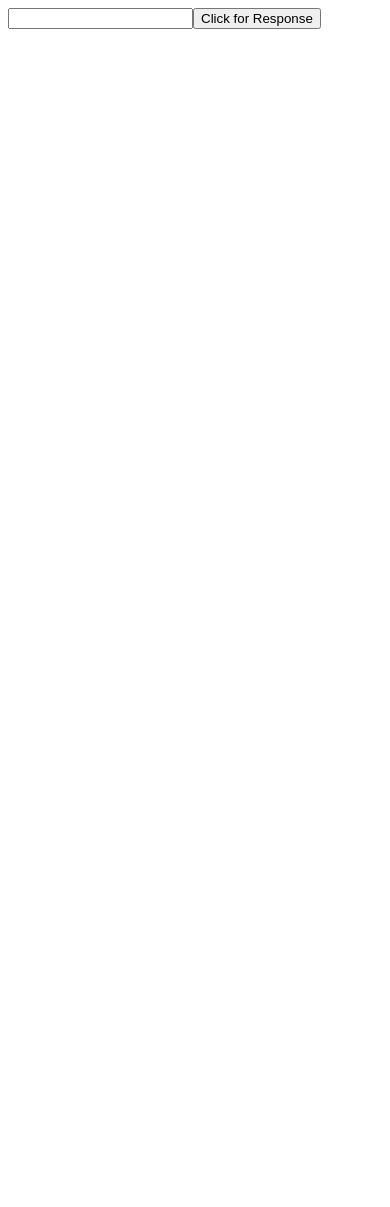
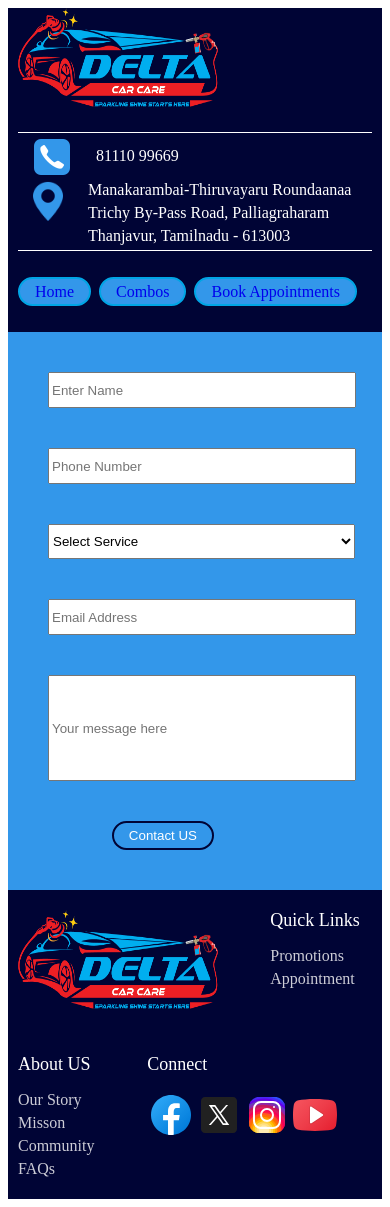
Before and after one commit to mkaruna/delta-car-care-app, a Vue app: page /contact-us in a window 390 px wide. Before the commit the page ends 844 px from the top, so only its background shows below. Built offline with nearby package versions, Linux system fonts and the light colour scheme.

Commit message:
add fb and insta support

```diff
--- a/index.html
+++ b/index.html
@@ -2,9 +2,9 @@
 <html lang="en">
   <head>
     <meta charset="UTF-8">
-    <link rel="icon" href="/favicon.ico">
+    <link rel="icon" href="/src/assets/logo.png">
     <meta name="viewport" content="width=device-width, initial-scale=1.0">
-    <title>Vite App</title>
+    <title>Delta Car Care - Car Wash in Thanjavur</title>
   </head>
   <body>
     <div id="app"></div>
--- a/src/components/contact-us.vue
+++ b/src/components/contact-us.vue
@@ -1,9 +1,10 @@
 <template>
     <div class="contact-us-container">
+        <!-- <iframe src="https://docs.google.com/forms/d/e/1FAIpQLSdfv_61kPaMvA8tXQshBTwGQuZuVFoZfq2JiTljdharEZiL3Q/viewform?embedded=true" width="640" height="959" frameborder="0" marginheight="0" marginwidth="0">Loading…</iframe> -->
         <form class="text-left" ref="formElement" @submit.prevent="response1">
-            <input name="entry.1166974658"/>
-            <button class="submit">Click for Response</button>
-            <!-- <div class="component-header row">
+            <!-- <input name="entry.1166974658"/>
+            <button class="submit">Click for Response</button> -->
+            <div class="component-header row">
                 <span>
                     Contact Us
                 </span>
@@ -11,12 +12,16 @@
             <div class="component-body row">
                 <div class="contact-us-form row">
                     <div class="contact-us-form-column column">
-                        <div class="service-row row">
-                            <div class="service-text-column text-column column">Select a Service:</div>
-                            <div class="service-input-column column">
-                                <select class="service" v-model="serviceType">
-                                    <option v-for="(key, value) in serviceTypes" :key="key" :id="value">{{ key }}</option>
-                                </select>
+                        <div class="customer-number-row row">
+                            <div class="customer-text-column text-column column">Customer Name:</div>
+                            <div class="customer-input-column column">
+                                <input name="entry.2005620554"/>
+                            </div>
+                        </div>
+                        <div class="mobile-number-row row">
+                            <div class="mobile-number-text-column text-column column">Mobile Number:</div>
+                            <div class="mobile-number-input-column column">
+                                <input name="entry.1166974658"/>
                             </div>
                         </div>
                         <div class="email-row row">
@@ -24,13 +29,15 @@
                                 <label for="email" class="formLabel">Email:</label>
                             </div>
                             <div class="email-input-column column">
-                                <input v-model="email"/>
+                                <input name="entry.1905163202" />
                             </div>
                         </div>
-                        <div class="mobile-number-row row">
-                            <div class="mobile-number-text-column text-column column">Mobile Number:</div>
-                            <div class="mobile-number-input-column column">
-                                <input name="entry.1166974658"/>
+                        <div class="service-row row">
+                            <div class="service-text-column text-column column">Select a Service:</div>
+                            <div class="service-input-column column">
+                                <select class="service" name="entry.444607297">
+                                    <option v-for="(key, value) in serviceTypes" :key="key" :id="value">{{ key }}</option>
+                                </select>
                             </div>
                         </div>
                         <div class="message-row row">
@@ -50,7 +57,7 @@
                     </div>
                 </div>
                 <div class="packages row"></div>
-            </div>-->
+            </div>
         </form>
     </div>
 </template>
@@ -84,12 +91,14 @@ export default {
             console.log(data);
             const t = await fetch(url, {
                 mode: "no-cors",
-                method: "post",
+                method: "POST",
                 headers:{
                         "Content-Type": "application/x-www-form-urlencoded",
                 },
                 body: new URLSearchParams(data).toString(),
             });
+
+            console.log(t);
 
             if(t) {
                 console.log(t);
--- a/src/components/contact-us1.vue
+++ b/src/components/contact-us1.vue
@@ -5,72 +5,65 @@
         </div>
         <div class="component-body row">
             <div class="customer-details column">
+                <form class="text-left" ref="formElement" @submit.prevent="response1">
+                    <div class="row customer-name">
+                        <div class="label column">
+                            <label class="formLabel">Contact Name:</label>
+                        </div>
+                        <div class="column">
+                            <input id="name" maxlength="80" name="entry.2005620554" size="20" type="text" class="form-control"
+                                placeholder="Enter Name">
+                        </div>
+                    </div>
+                    <div class="row phone">
+                        <div class="label column">
+                            <label class="formLabel">Phone:</label>
+                        </div>
+                        <div class="column">
+                            <input id="phone" maxlength="40" name="entry.1166974658" size="20" type="text" class="form-control"
+                                placeholder="Phone Number">
+                        </div>
+                    </div>
                     <div class="row service-type">
-                        <div class="column">
+                        <div class="label column">
                             <label class="formLabel">Select a Service:</label>
                         </div>
                         <div class="column">
-                            <select id="service" class="service" v-model="serviceType" placeholder="Select service">
+                            <select id="service" class="service" name="entry.444607297" placeholder="Select service">
                                 <option id="" disabled selected>Select Service</option>
                                 <option v-for="(key, value) in serviceTypes" :key="key" :id="value">{{ key }}</option>
                             </select>
                         </div>
                     </div>
-                <div class="row customer-name">
-                    <div class="column">
-                        <label class="formLabel">Contact Name:</label>
-                    </div>
-                    <div class="column">
-                        <input id="name" maxlength="80" v-model="customerName" size="20" type="text" class="form-control"
-                            placeholder="Enter Name">
-                    </div>
-                </div>
                     <div class="row email">
-                    <div class="column">
+                        <div class="label column">
                             <label class="formLabel">Email:</label>
                         </div>
                         <div class="column">
-                        <input id="email" maxlength="80" v-model="email" size="20" type="text" class="form-control"
+                            <input id="email" maxlength="80" name="entry.1905163202" size="20" type="text" class="form-control"
                                 placeholder="Email Address">
                         </div>
                     </div>
-                <div class="row phone">
-                    <div class="column">
-                        <label class="formLabel">Phone:</label>
-                    </div>
-                    <div class="column">
-                        <input id="phone" maxlength="40" v-model="phone" size="20" type="text" class="form-control"
-                            placeholder="Phone Number">
-                    </div>
-                </div>
                     <div class="row message-us">
-                    <div class="column">
+                        <div class="label column">
                             <label class="formLabel">Message:</label>
                         </div>
                         <div class="column">
-                        <input id="message" maxlength="40" v-model="message" size="20" type="textarea" class="form-control"
+                            <input id="message" maxlength="40" name="entry.839337160" size="20" type="textarea" class="form-control"
                                 placeholder="Your message here">
                         </div>
                     </div>
                     <div class="row controls">
                         <div class="column">
-                        <input type="button" name="Cancel" value="Cancel" class="form-control" />
-                    </div>
-                    <div class="column">
-                        <input type="button" name="Submit" value="Submit" class="form-control" @click="contactUs" />
+                            <button class="submit">Contact US</button>
                         </div>
                     </div>
+                </form>
             </div>
-            <div class="ad-here column">
-                <template v-for="(serviceType, index) in serviceData.list">
-                    <div class="service-type-item">{{ serviceType.serviceName }}</div>
-                    <ul v-if="serviceType.serviceName === 'Other Essential Services'" class="unordered-list">
-                        <li v-for="(service, index) in serviceType.services" class="service-item">
-                            {{ service }}
-                        </li>
-                    </ul>
-                </template>
-                <!-- <img class="delta-ad" src="../assets/delta-promotion-ad.jpg" /> -->
+            <div class="content-services row">
+                <div class="services-info-container column">
+                    <delta-services></delta-services>
+                </div>
             </div>
         </div>
         <div class="footer">
@@ -81,6 +74,7 @@
 <script>
 import DeltaHeader from "./delta-header.vue";
 import DeltaFooter from "./delta-footer.vue";
+import DeltaServices from "./delta-services.vue";
 import serviceData from "../resources/services.json";
 import { CourierClient } from "@trycourier/courier";
 
@@ -89,6 +83,7 @@ export default {
     components: {
         DeltaHeader,
         DeltaFooter,
+        DeltaServices
     },
     computed: {
         serviceTypes() {
@@ -105,6 +100,38 @@ export default {
         },
     },
     methods: {
+        async response1() {
+            const url =
+                "https://docs.google.com/forms/d/e/1FAIpQLSdfv_61kPaMvA8tXQshBTwGQuZuVFoZfq2JiTljdharEZiL3Q/formResponse";
+            var vm = this;
+            var formElement = vm.$refs.formElement;
+            var formData = new FormData(formElement);
+            var data = {};
+            console.log(formElement);
+            for (var pair of formData.entries()) {
+                console.log(pair[0] + ", " + pair[1]);
+                // data[pair[0]] = pair[1];
+            }
+            data["entry.2005620554"] = "Manimaran K";
+            data["entry.1166974658"] = "3125092223";
+            console.log(data);
+            const t = await fetch(url, {
+                mode: "no-cors",
+                method: "POST",
+                headers:{
+                        "Content-Type": "application/x-www-form-urlencoded",
+                },
+                body: new URLSearchParams(data).toString(),
+            });
+
+            console.log(t);
+
+            if(t) {
+                console.log(t);
+            } else {
+                console.log(`in catch`);
+            };
+        },
         async contactUs() {
             console.log(`Contact us   ${this.serviceType}`);
             const courier = new CourierClient({ authorizationToken: "N2NiNGQ1NDAtYzVlOS00OTYzLWFmMTYtNDQ1NTUxYTIxOGI4"});
@@ -144,6 +171,10 @@ export default {
 }
 </script>
 <style scoped>
+.app-main-page-container {
+  container-type: inline-size;
+
+
     .component-body {
         background-color: #3397ea;
         color: white;
@@ -178,20 +209,27 @@ export default {
                         width: 307.2px;
                         height: 35.2px;
                     }
+                    &.controls {
+                        text-align: right;
+
+                        .submit {
+                            list-style: none;
+                            border: 2px solid #000435 !important;
+                            border-radius: 20px;
+                            padding: 5px 15px 5px 15px;
+                            line-height: 15px;
+                            background-color: #3397EA;
+                            margin-right: 8px;
+                            display: inline-block;
+                            color: white;
+                        }
+
                     }
                 }
-        .ad-here {
-            .unordered-list {
-                list-style-type: square;
             }
-            .service-type-item {
-                font-size: 20px;
-                margin-bottom: 10px;
-            }
-            .service-item {
-                margin-bottom: 5px;
-                list-style-type: square;
-            }
+            .content-services {
+                width: 600px;
+                height: 600px;
             }
 
             .column {
@@ -199,8 +237,8 @@ export default {
             }
         }
 
-    @media screen and (max-width: 600px) {
-        .ad-here {
+        @container (max-width: 600px) {
+            .content-services {
                 display: none;
             }
             .customer-details {
@@ -227,9 +265,17 @@ export default {
                         width: 307.2px;
                         height: 35.2px;
                     }
+                    &.controls {
+                        text-align: right;
+
+                    }
+                }
+                .label {
+                    display: none;
                 }
             }
 
         }
     }
+}
 </style>
--- a/src/components/delta-footer.vue
+++ b/src/components/delta-footer.vue
@@ -39,10 +39,10 @@
       <div class="contact-us-container column">
         <div class="connect-us header-text">Connect</div>
         <div class="connect-social">
-          <i class="facebook-icon" onclick="open()"></i>
+          <i class="facebook-icon" @click="open('FB')"></i>
           <!-- <i class="facebook-icon" href="https://www.facebook.com/deltacarcare2024?mibextid=LQQJ4d" target="_blank"></i> -->
           <i class="twitter-icon"></i>
-          <i class="instagram-icon"></i>
+          <i class="instagram-icon" @click="open('Insta')"></i>
           <i class="youtube-icon"></i>
         </div>
       </div>
@@ -59,8 +59,12 @@ export default {
     },
 
     methods: {
-      open() {
-        window.open("https://www.facebook.com/deltacarcare2024?mibextid=LQQJ4d", "_blank", "noreferrer");
+      open(socailMediaHandle) {
+        let url = "https://www.facebook.com/deltacarcare2024?mibextid=LQQJ4d";
+        if(socailMediaHandle === "Insta") {
+          url = "https://www.instagram.com/deltacarcaretnj/?igsh=NnQ2aHk1ZHl5NWxv";
+        }
+        window.open(url);
       }
     },
 
--- a/src/components/delta-header.vue
+++ b/src/components/delta-header.vue
@@ -3,7 +3,7 @@
       <div class="logo-container column">
         <img class="delta-car-care-logo" src="../assets/logo.png" />
       </div>
-      <div class="offer-container column">
+      <div v-if="parentPage!=='contactus'" class="offer-container column">
         <div id="offer-div" @click="$emit('my-event')">
           <span id="offer">Click for Offer</span>
         </div>
@@ -37,7 +37,7 @@
             <router-link :to="{path: '/car-care-combos'}" class="carCombos">Combos</router-link>
           </li>
           <li class="contactus">
-            <router-link :to="{path: '/contact-us'}" class="contactus">Contact Us</router-link>
+            <router-link :to="{path: '/contact-us'}" class="contactus">Book Appointments</router-link>
           </li>
         </ul>
       </div>
@@ -58,12 +58,14 @@ export default {
         };
     },
     mounted() {
-      var blink = document.getElementById('offer');
+      if(this.parentPage !== 'contactus') {
+        var blink = document.getElementById('offer');
 
-      setInterval(function () {
+        setInterval(function () {
           blink.style.opacity =
-          (blink.style.opacity == 0 ? 1 : 0);
-      }, 1000);
+              (blink.style.opacity == 0 ? 1 : 0);
+        }, 1000);
+      }
     },
 }
 </script>
@@ -140,6 +142,11 @@ export default {
       background-color: #3397EA;
       margin-right: 8px;
       display: inline-block;
+      .home,
+      .carCombos,
+      .contactus {
+        text-decoration: none;
+      }
     }
     .phone-call-icon {
       width: 48px;
--- a/src/router/index.js
+++ b/src/router/index.js
@@ -1,7 +1,7 @@
 import { createWebHistory, createRouter } from "vue-router";
 
 import Home from "@/components/delta-home.vue"
-import contactUs from "@/components/contact-us.vue"
+import contactUs from "@/components/contact-us1.vue"
 import deltaCombos from "@/components/delta-combo-packages.vue"
 
 const routes = [
```
Also changed, not shown: src/components/delta-combo-packages.vue (+57 -7 lines), src/components/delta-home.vue (+11 -11 lines), src/components/delta-services.vue (+12 -0 lines). Lines whose indentation alone changed are shown as unchanged.
